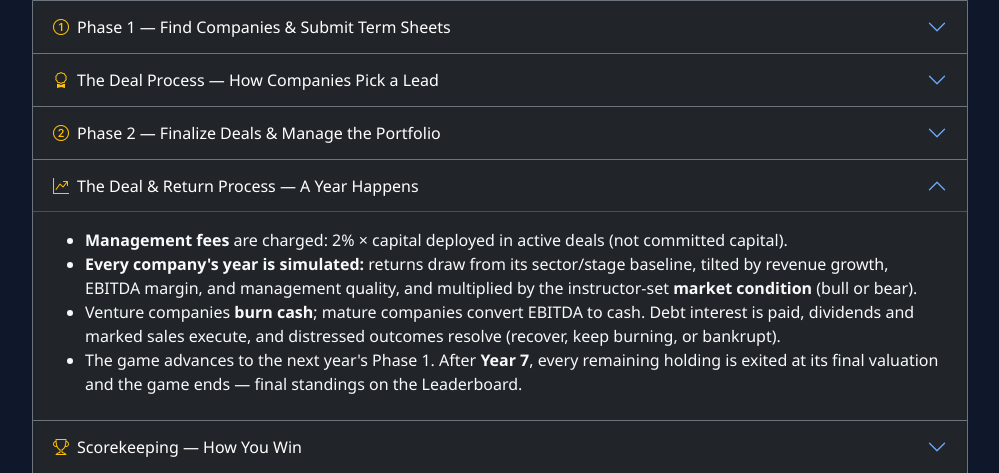
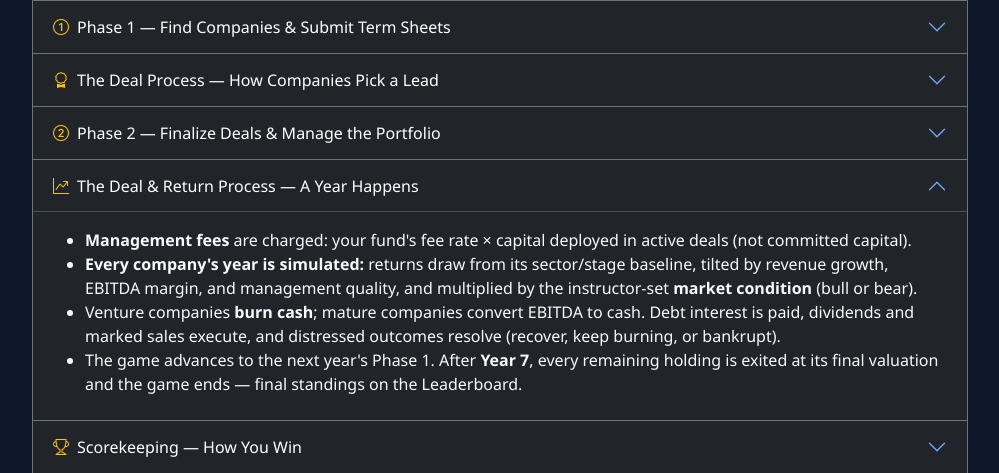
Before and after one commit to 081602/simulategp, a Flask app: page /guide in a window 1280 px wide, after a click that opens the changed part. Shown: the part 453-926 px from the top of the page, without its empty margins (140-1139 px from the left). Run offline with Flask 3, Linux system fonts and the light colour scheme; some libraries are stand-ins or nearby versions.

Commit message:
Teams choose their fund's LP terms; guide reflects it
The guide claimed a fixed 2%/20% — but management fee and carried
interest are the team's choice at the outset (as in admin team
creation). Updated the guide wording (typically 2% / 20%, and carry "at
your chosen rate"), and made it true for self-service players too: the
create-game and join-game forms now include Management Fee % and
Carried Interest % fields (defaults 2 / 20, clamped to 0-10% / 0-50%),
wired through to the team's Fund I.

Co-Authored-By: Claude Opus 4.8 <noreply@anthropic.com>

```diff
--- a/app.py
+++ b/app.py
@@ -147,13 +147,27 @@ def _parse_team_signup_form():
         fund_size = 500.0
     if int(fund_size) not in FUND_SIZE_PARTNERS:
         fund_size = 500.0
-    return firm_name, username, password, fund_type, sector_focus, fund_size
+    # LP terms are the team's choice (entered as percentages), within sane
+    # bounds so a typo can't create a 200%-fee fund.
+    try:
+        mgmt_fee = float(request.form.get('management_fee', 2.0))
+    except ValueError:
+        mgmt_fee = 2.0
+    mgmt_fee = min(max(mgmt_fee, 0.0), 10.0) / 100
+    try:
+        perf_fee = float(request.form.get('performance_fee', 20.0))
+    except ValueError:
+        perf_fee = 20.0
+    perf_fee = min(max(perf_fee, 0.0), 50.0) / 100
+    return (firm_name, username, password, fund_type, sector_focus, fund_size,
+            mgmt_fee, perf_fee)
 
 
 def _create_team_with_fund(game, firm_name, username, password,
-                           fund_type, sector_focus, fund_size):
-    """Create a team in `game` with its Fund I at the standard 2%/20% terms
-    (same defaults as admin team creation). Caller commits."""
+                           fund_type, sector_focus, fund_size,
+                           mgmt_fee=0.02, perf_fee=0.20):
+    """Create a team in `game` with its Fund I at the team's chosen LP terms
+    (management fee and carried interest as decimals). Caller commits."""
     team = Team(
         game_id=game.id,
         username=username,
@@ -172,8 +186,8 @@ def _create_team_with_fund(game, firm_name, username, password,
         total_capital=fund_size,
         available_capital=fund_size,
         year_raised=game.current_year,
-        management_fee_rate=0.02,
-        performance_fee_rate=0.20,
+        management_fee_rate=mgmt_fee,
+        performance_fee_rate=perf_fee,
         operating_cost_rate=FUND_SIZE_OPEX.get(int(fund_size), 0.01),
     ))
     return team
@@ -196,8 +210,8 @@ def create_game_self_service():
                   'danger')
             return redirect(url_for('create_game_self_service'))
 
-        firm_name, username, password, fund_type, sector_focus, fund_size = \
-            _parse_team_signup_form()
+        (firm_name, username, password, fund_type, sector_focus, fund_size,
+         mgmt_fee, perf_fee) = _parse_team_signup_form()
         game_name = (request.form.get('game_name') or '').strip()
 
         if not firm_name or not username or not password:
@@ -221,7 +235,8 @@ def create_game_self_service():
         _seed_companies(game)
 
         team = _create_team_with_fund(game, firm_name, username, password,
-                                      fund_type, sector_focus, fund_size)
+                                      fund_type, sector_focus, fund_size,
+                                      mgmt_fee, perf_fee)
         game.owner_id = team.id   # creator "owns" their sandbox
         db.session.commit()
 
@@ -260,8 +275,8 @@ def join_game():
                   f'(Year 1, Phase 1).', 'warning')
             return redirect(url_for('join_game'))
 
-        firm_name, username, password, fund_type, sector_focus, fund_size = \
-            _parse_team_signup_form()
+        (firm_name, username, password, fund_type, sector_focus, fund_size,
+         mgmt_fee, perf_fee) = _parse_team_signup_form()
         if not firm_name or not username or not password:
             flash('Firm name, username, and password are all required.', 'danger')
             return redirect(url_for('join_game'))
@@ -271,7 +286,8 @@ def join_game():
             return redirect(url_for('join_game'))
 
         team = _create_team_with_fund(game, firm_name, username, password,
-                                      fund_type, sector_focus, fund_size)
+                                      fund_type, sector_focus, fund_size,
+                                      mgmt_fee, perf_fee)
         db.session.commit()
 
         login_user(team, remember=True)
--- a/templates/guide.html
+++ b/templates/guide.html
@@ -59,8 +59,10 @@
                 lower volatility (&times;0.9).</li>
               <li><strong>Fund size</strong> sets your firm's scale: $200M (3 partners), $500M (7), or $1B (12), with GP
                 operating costs of 1.5% / 1.0% / 0.75% of committed capital per year respectively.</li>
-              <li>Your fund charges LPs a <strong>2% management fee</strong> (on deployed capital) and keeps
-                <strong>20% carried interest</strong> on net realized profits.</li>
+              <li><strong>You choose your fund's LP terms at the outset:</strong> a management fee
+                (typically 2%, charged each year on deployed capital) and carried interest (typically 20%
+                of net realized profits). Higher fees mean more GP income &mdash; but they eat into the
+                returns your LPs see.</li>
             </ul>
             <p class="text-secondary small mb-0">See it in-game: <em>Fund Economics</em> and <em>GP Economics</em> pages.</p>
           </div>
@@ -154,7 +156,7 @@
         <div id="gRP" class="accordion-collapse collapse" data-bs-parent="#guideAccordion">
           <div class="accordion-body text-light">
             <ul class="mb-2">
-              <li><strong>Management fees</strong> are charged: 2% &times; capital deployed in active deals (not committed capital).</li>
+              <li><strong>Management fees</strong> are charged: your fund's fee rate &times; capital deployed in active deals (not committed capital).</li>
               <li><strong>Every company's year is simulated:</strong> returns draw from its sector/stage baseline, tilted by
                 revenue growth, EBITDA margin, and management quality, and multiplied by the instructor-set
                 <strong>market condition</strong> (bull or bear).</li>
@@ -179,7 +181,8 @@
             <ul class="mb-2">
               <li><strong>Fund returns:</strong> annualized return on committed capital, MOIC, and per-deal IRR on invested capital.</li>
               <li><strong>GP income:</strong> management fees earned, minus operating costs, plus carried interest &mdash;
-                carry is 20% of realized profits <em>net</em> of losses, bankruptcies, and the fees LPs paid. Shown per partner.</li>
+                carry is your chosen rate applied to realized profits <em>net</em> of losses, bankruptcies, and the fees
+                LPs paid. Shown per partner.</li>
               <li>The <strong>GP Economics</strong> page shows exactly how your fees and carry are computed &mdash; every number traces back to a formula.</li>
             </ul>
             <p class="text-secondary small mb-0">The leaderboard ranks all firms on these measures at game end.</p>
```
Also changed, not shown: templates/create_game.html (+14 -0 lines), templates/join_game.html (+14 -0 lines).
